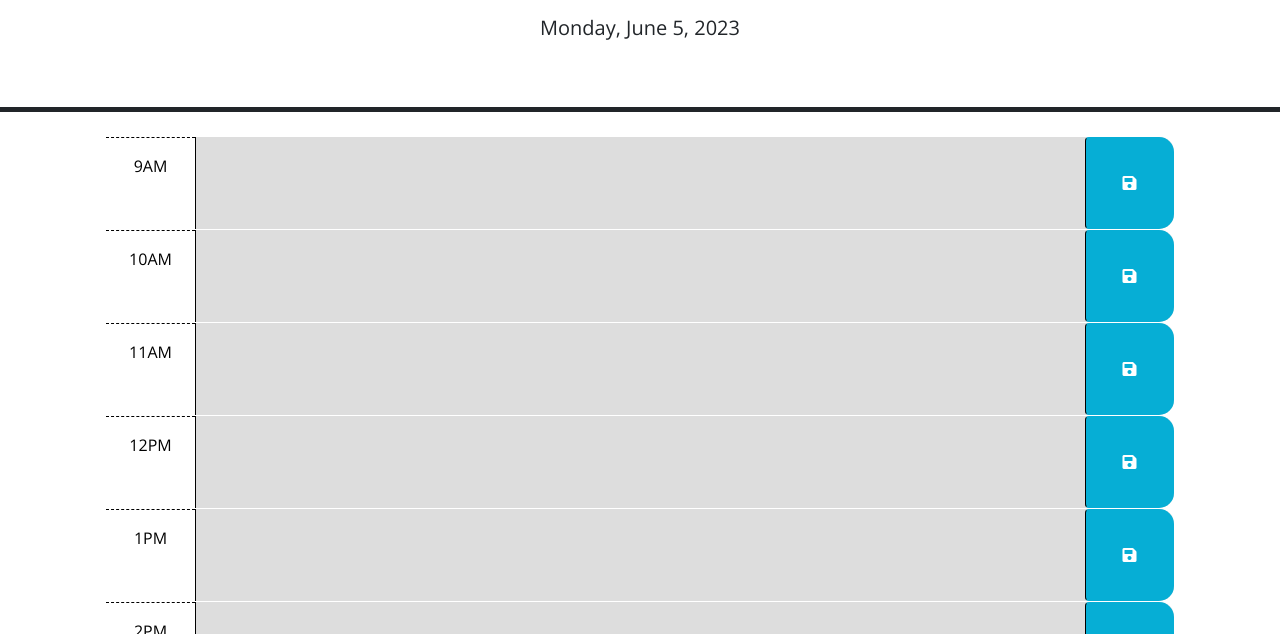
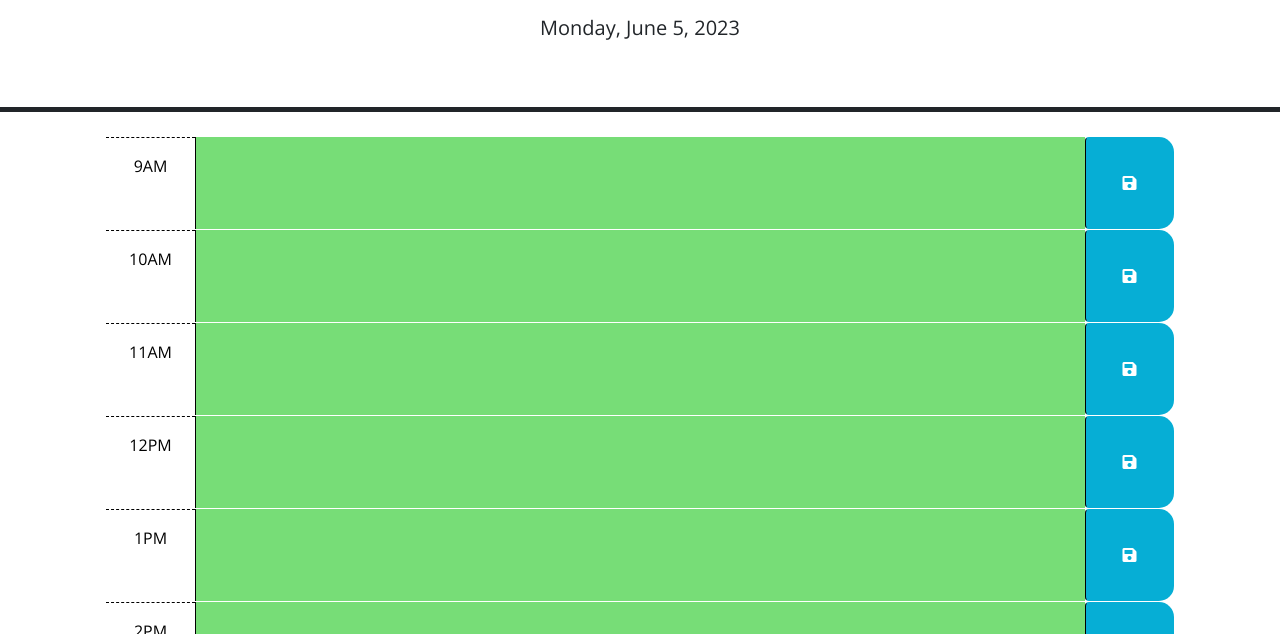
Before and after one commit to millerdotkyle/HomeworkFive, a plain HTML site: page index.html in a window 1280 px wide. Shown: the part 166-800 px from the top of the page. Drawn offline with nearby package versions, Linux system fonts and the light colour scheme.

Commit message:
worked on time logic
-previously all times were not evaluated correctly, worked on dayjs implementation to fix
-changed  evaluation logic regarding past/present/future comparison to leverage built-in dayjs queries

```diff
--- a/assets/script.js
+++ b/assets/script.js
@@ -43,6 +43,8 @@ $(document).ready(function () {
   $('.saveBtn').on('click', function () {
     // get nearby values
     console.log($(this).parent().attr("id"));
+    var selectedBtnParentID = $(this).parent().attr("id");
+
   });
 
   var plans = JSON.parse(localStorage.getItem("storedPlans")) || [];
@@ -56,24 +58,27 @@ $(document).ready(function () {
 
   function hourUpdater() {
     var currentHour = dayjs().hour();
+    console.log(currentHour);
     // loop over time blocks
     $('.time-block').each(function () {
       var parentID = $(this).attr("id");
-      // var intermediate = parentID.slice(-2);
-      var parentHr = dayjs().hour(parentID.slice(-2));
+      var intermediate = parentID.slice(-2);
+      // console.log(typeof(intermediate));
+      var parentHr = dayjs().hour(intermediate.value);
       console.log(parentHr);
-      if(parentHr.diff(currentHour) == 0) {
-        $(this).addClass("present");
-    } else if (parentHr.diff(currentHour) > 0) {
-      $(this).addClass("past");
-    }else if (parentHr.diff(currentHour) < 0){
-      $(this).addClass("future");
+      // console.log(parentHr.diff(currentHour));
+      if(dayjs().isSame(parentHr, "hour")) {
+        $(this).children("textarea").addClass("present");
+    } else if (dayjs().isBefore(parentHr, "hour")) {
+      $(this).children("textarea").addClass("past");
+    }else if (dayjs().isAfter(parentHr, "hour")){
+      $(this).children("textarea").addClass("future");
     }});
   }
   hourUpdater();
   setInterval(hourUpdater, 15000);
   // load any saved data from localStorage
-  $('#hour-9 .description').val(localStorage.getItem('hour-9'));
+  $('#hour-09 .description').val(localStorage.getItem('hour-09'));
   // display current day on page
   $('#currentDay').text(dayjs().format('dddd, MMMM D, YYYY'));
 
--- a/index.html
+++ b/index.html
@@ -39,7 +39,7 @@
         code is implemented.
         -->
 
-      <div id="hour-9" class="row time-block">
+      <div id="hour-09" class="row time-block">
         <div class="col-2 col-md-1 hour text-center py-3">9AM</div>
         <textarea class="col-8 col-md-10 description" rows="3"> </textarea>
         <button class="btn saveBtn col-2 col-md-1" aria-label="save">
```
